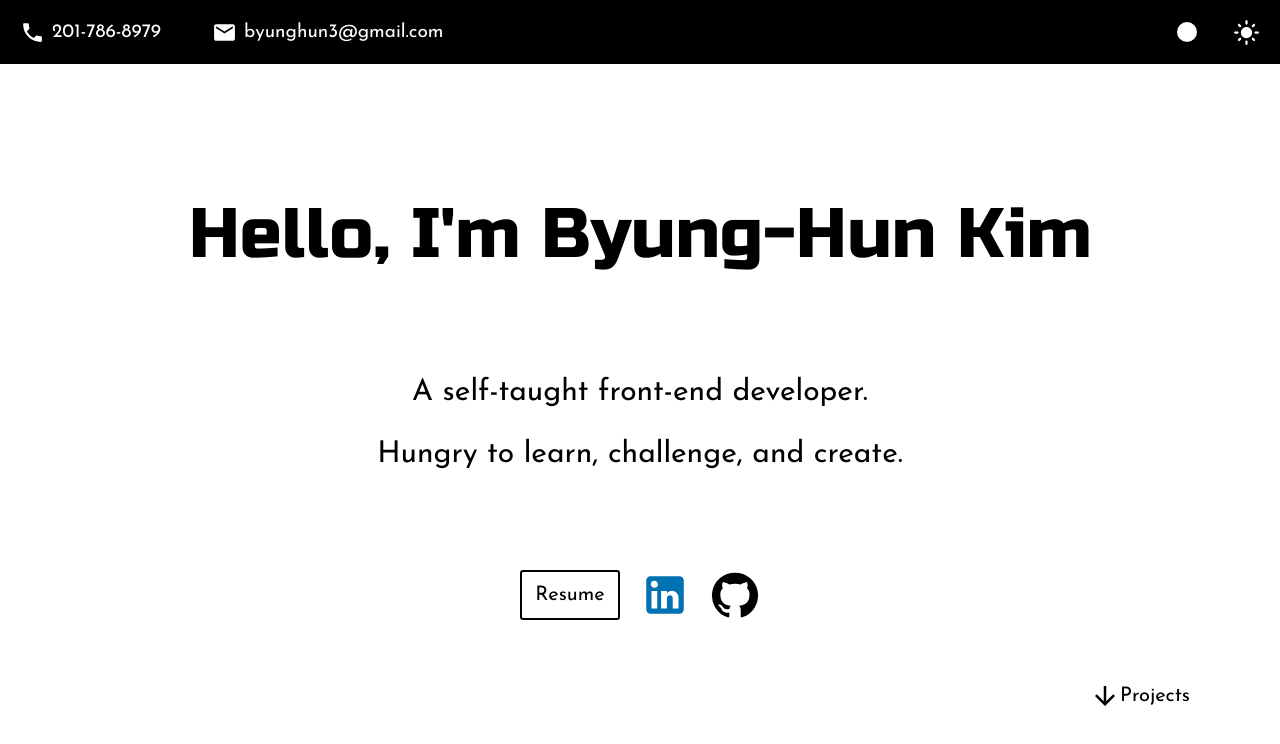
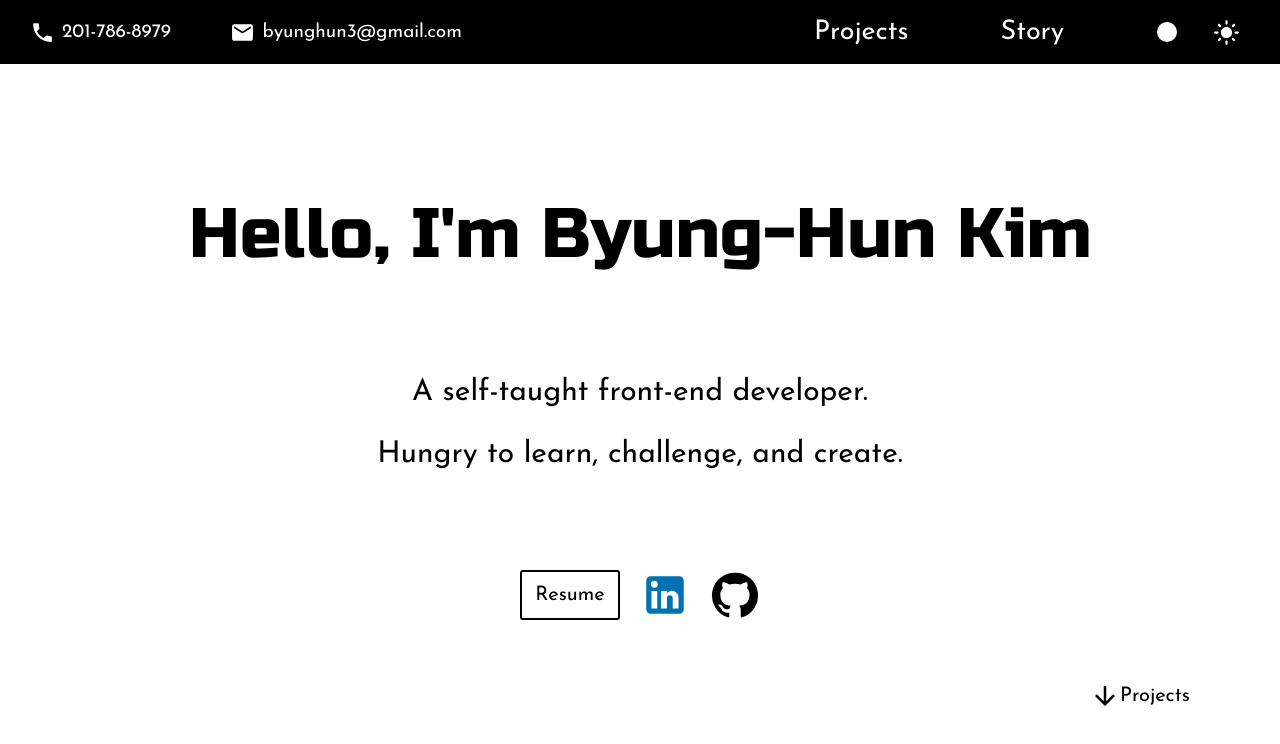
Before and after one commit to byunghun3/portfolio, a React (Create React App) app: page / in a window 1280 px wide. Shown: the top 744 px of the page. Built offline with nearby package versions, Linux system fonts and the light colour scheme.

Commit message:
update navbar with hashlinks

```diff
--- a/src/components/Header.tsx
+++ b/src/components/Header.tsx
@@ -7,12 +7,11 @@ import EmailIcon from "@mui/icons-material/Email";
 import DarkModeIcon from "@mui/icons-material/DarkMode";
 import LightModeIcon from "@mui/icons-material/LightMode";
 import { ThemeContext } from "../contexts/ThemeContext";
-// import { styled } from "@mui/system";
 import styled from "styled-components";
 
 interface HeaderProps {
   projectsHash: string
-  contactHash: string
+  storyHash: string
 }
 
 const Navbar = styled.div`
@@ -30,7 +29,8 @@ const Navbar = styled.div`
 const Contact = styled.div`
   display: flex;
   justify-content: flex-start;
-  width: 50%;
+  width: 60%;
+  // border: solid white;
 `;
 
 const Phone = styled.div`
@@ -40,10 +40,6 @@ const Phone = styled.div`
   width: 30%;
 `;
 
-// const StyledPhoneIcon = styled.PhoneIcon`
-//   font-size: 10rem;
-// `;
-
 const Email = styled.div`
   display: flex;
   justify-content: flex-start;
@@ -51,31 +47,51 @@ const Email = styled.div`
   width: 30%;
 `;
 
+const NavLinks = styled.div`
+  display: flex;
+  // justify-content: center;
+  justify-content: flex-start;
+  align-items: center;
+  width: 30%;
+  color: ${(props) => props.isDarkMode ? "black" : "white"};
+  // border: solid white;
+`;
+
+const LinkButton = styled.button`
+    display: flex;
+    justify-content: center;
+    align-items: center;
+    margin: 0 4rem;
+    border: none;
+    background: none;
+    color: ${(props) => props.isDarkMode ? "black" : "white"};
+    font-family: "Josefin Sans";
+    font-size: 2.7rem;
+    &:hover {
+        color: ${(props) => props.isDarkMode ? "white" : "lightblue"};
+        transform: scale(1.25);
+        cursor: pointer;
+    }
+`;
+
 const ThemeSwitch = styled.div`
   display: flex;
   justify-content: flex-end;
   align-items: center;
-  width: 50%;
+  width: 10%;
 `;
 
-// const Switch = styled.input`
-//   width: 2rem;
-// `;
+export const Header: FC<HeaderProps> = ({ projectsHash, storyHash }) => {
+  const { isDarkMode, setIsDarkMode } = useContext(ThemeContext);
 
-// const Navbar = styled(Toolbar)({
-//   justifyContent: "end",
-//   backgroundColor: "black"
-// });
-
-export const Header: FC<HeaderProps> = ({ projectsHash, contactHash }) => {
-  const { isDarkMode, setIsDarkMode } = useContext(ThemeContext);
+  const handleClick = () => {
+    setTimeout(() => {
+      history.pushState("", document.title, window.location.pathname + window.location.search);
+    }, 1);
+  };
 
   return (
     <div>
-      {/* <AppBar
-        position="sticky"
-        elevation={0}
-      > */}
       <Navbar
         isDarkMode={isDarkMode}
       >
@@ -83,7 +99,7 @@ export const Header: FC<HeaderProps> = ({ projectsHash, contactHash }) => {
           <Phone>
             <PhoneIcon
               sx={{
-                margin: "0 0.7rem 0 2rem",
+                margin: "0 0.7rem 0 3rem",
                 fontSize: "2.5rem"
               }}
             />
@@ -92,43 +108,55 @@ export const Header: FC<HeaderProps> = ({ projectsHash, contactHash }) => {
           <Email>
             <EmailIcon
               sx={{
-                margin: "0 0.7rem 0 2rem",
+                margin: "0 0.7rem 0 0",
                 fontSize: "2.5rem"
               }}
             />
             byunghun3@gmail.com
           </Email>
         </Contact>
+        <NavLinks>
+          <NavHashLink
+            smooth
+            to={projectsHash}
+            style={{
+              textDecoration: "none"
+            }}>
+            <LinkButton type="button" onClick={handleClick} isDarkMode={isDarkMode}>
+              Projects
+            </LinkButton>
+          </NavHashLink>
+          <NavHashLink
+            smooth
+            to={storyHash}
+            style={{
+              textDecoration: "none"
+            }}>
+            <LinkButton type="button" onClick={handleClick} isDarkMode={isDarkMode}>
+              Story
+            </LinkButton>
+          </NavHashLink>
+        </NavLinks>
         <ThemeSwitch>
           <Switch
             color="primary"
             onChange={() => { setIsDarkMode(!isDarkMode); }}
-          // type="checkbox"
           />
           {isDarkMode ?
             <DarkModeIcon
               sx={{
-                margin: "0 2rem 0 0.7rem",
+                margin: "0 4rem 0 0.7rem",
                 fontSize: "2.7rem"
               }}
             /> :
             <LightModeIcon
               sx={{
-                margin: "0 2rem 0 0.7rem",
+                margin: "0 4rem 0 0.7rem",
                 fontSize: "2.7rem"
               }}
             />}
         </ThemeSwitch>
-        {/* <div className="links"> */}
-        {/* <NavHashLink smooth to={projectsHash}>
-          Projects
-        </NavHashLink> */}
-        {/* <NavHashLink smooth to={contactHash}>
-            Contact
-          </NavHashLink> */}
-        {/* </div> */}
       </Navbar >
-      {/* </AppBar> */}
     </div >
   );
 };
--- a/src/components/Profile.tsx
+++ b/src/components/Profile.tsx
@@ -94,10 +94,6 @@ const ScrollDownButton = styled.button`
     }
 `;
 
-const Arrow = styled.img`
-    width: 5rem;
-`;
-
 export const Profile: FC<ProfileProps> = ({ projectsHash }) => {
     const { isDarkMode } = useContext(ThemeContext);
 
@@ -111,7 +107,7 @@ export const Profile: FC<ProfileProps> = ({ projectsHash }) => {
         <Page>
             <Header
                 projectsHash="#projects"
-                contactHash="#contact"
+                storyHash="#story"
             />
             <Content isDarkMode={isDarkMode}>
                 <Greeting>Hello, I&apos;m Byung-Hun Kim</Greeting>
```
